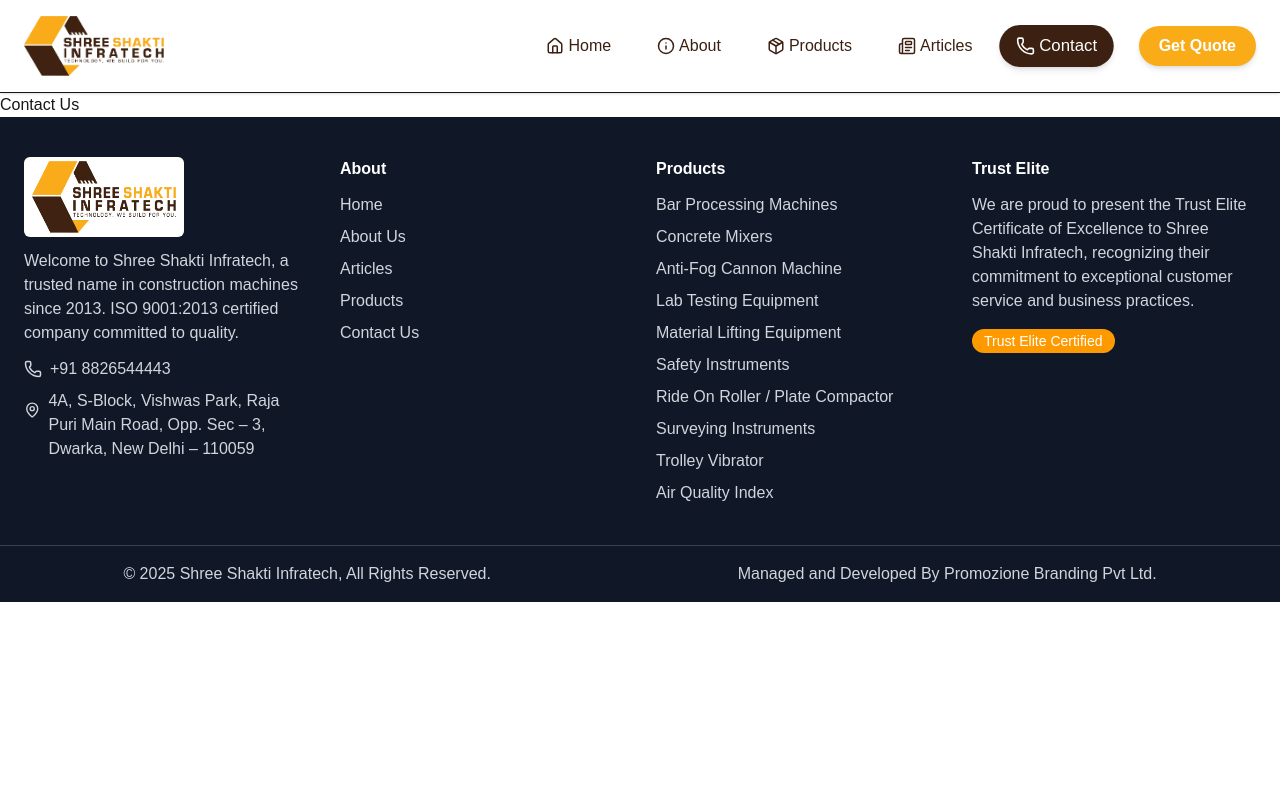
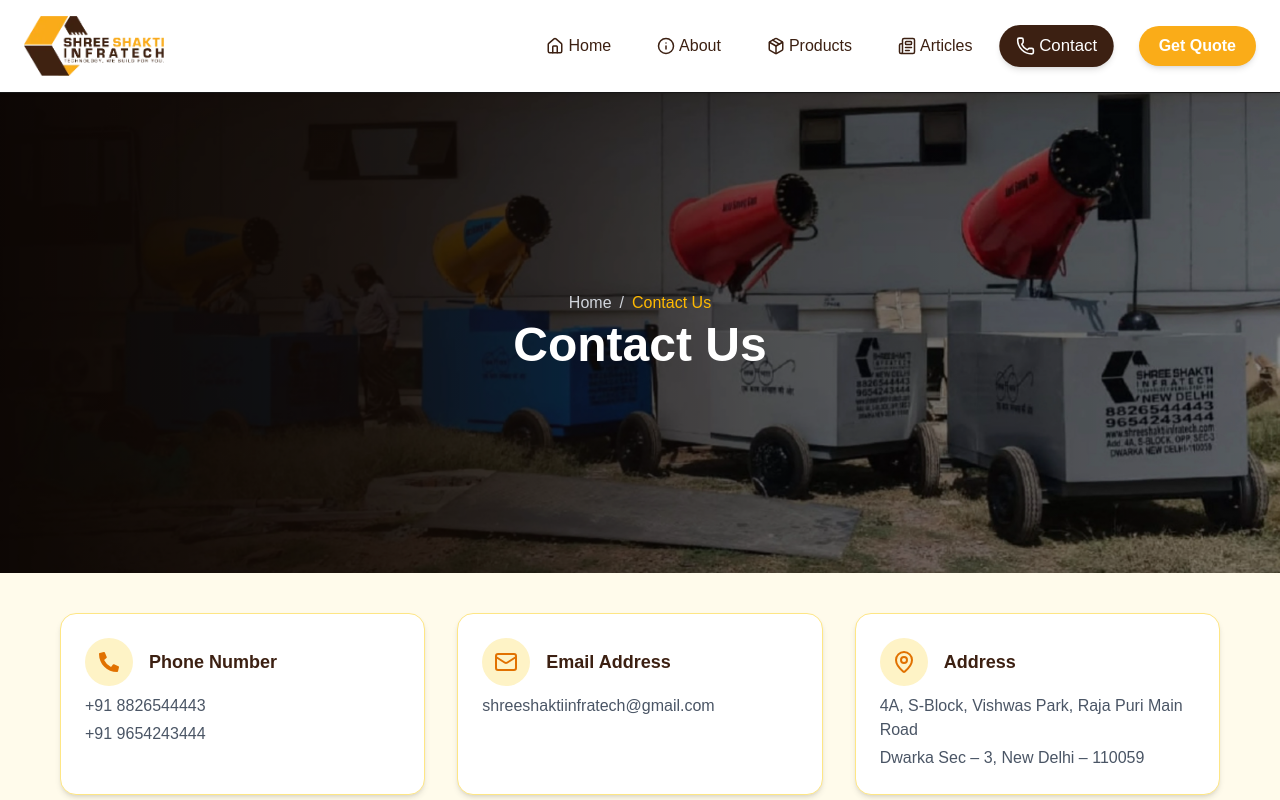
Before and after one commit to Anshumantyagi2004/bar-bending-machine-importer, a Next.js app: page /contact-us in a window 1280 px wide. Shown: the top 800 px of the page. Built offline with nearby package versions, Linux system fonts and the light colour scheme.

Commit message:
contact page

```diff
--- /dev/null
+++ b/src/app/contact-us/ContactUs.jsx
@@ -0,0 +1,92 @@
+"use client";
+import React from 'react'
+import { motion } from "framer-motion";
+import Link from 'next/link';
+import FormSection from '@/components/Main/FormSection';
+import { FaPhoneAlt } from "react-icons/fa";
+import { Mail, MapPin } from "lucide-react";
+
+export default function ContactUs() {
+    const cardData = [
+        {
+            icon: <FaPhoneAlt />,
+            title: "Phone Number",
+            content: ["+91 8826544443", "+91 9654243444"],
+        },
+        {
+            icon: <Mail />,
+            title: "Email Address",
+            content: ["shreeshaktiinfratech@gmail.com"],
+        },
+        {
+            icon: <MapPin />,
+            title: "Address",
+            content: [
+                "4A, S-Block, Vishwas Park, Raja Puri Main Road",
+                "Dwarka Sec – 3, New Delhi – 110059",
+            ],
+        },
+    ];
+    return (<>
+        <section className="relative h-[60vh] flex items-center justify-center bg-cover bg-center"
+            style={{ backgroundImage: "url('/banner-1.webp')" }}>
+            <div className="absolute inset-0 bg-gradient-to-r from-black/80 via-black/60 to-black/40"></div>
+            <div className="relative z-10 text-center px-6 max-w-3xl">
+                <motion.div
+                    initial={{ opacity: 0, y: -20 }}
+                    animate={{ opacity: 1, y: 0 }}
+                    transition={{ duration: 0.6 }}
+                    className="text-sm md:text-base text-gray-300"
+                >
+                    <Link href="/" className="hover:text-amber-400 transition">
+                        Home
+                    </Link>
+                    <span className="mx-2">/</span>
+                    <span className="text-amber-400">Contact Us</span>
+                </motion.div>
+
+                <motion.h1
+                    initial={{ opacity: 0, y: 40 }}
+                    animate={{ opacity: 1, y: 0 }}
+                    transition={{ duration: 0.8 }}
+                    className="text-3xl md:text-5xl font-extrabold text-white leading-tight"
+                >
+                    Contact Us
+                </motion.h1>
+            </div>
+        </section>
+
+        <section className="w-full pt-10 pb-5 bg-amber-50 md:px-15 px-4">
+            <div className="grid md:grid-cols-3 md:gap-8 gap-5">
+                {cardData.map((card, index) => (
+                    <motion.div
+                        key={index}
+                        initial={{ opacity: 0, y: 50 }}
+                        whileInView={{ opacity: 1, y: 0 }}
+                        transition={{ duration: 0.5, delay: index * 0.2 }}
+                        whileHover={{ scale: 1.06 }}
+                        className="group bg-white rounded-2xl p-6 shadow-md border border-amber-200 hover:shadow-xl transition duration-300"
+                    >
+                        <div className="flex items-center gap-4 mb-2">
+                            <div className="w-12 h-12 flex items-center justify-center rounded-full bg-amber-100 text-amber-600 text-xl group-hover:bg-[#3C2012] group-hover:text-white transition duration-300">
+                                {card.icon}
+                            </div>
+
+                            <h3 className="text-lg font-semibold text-[#3C2012]">
+                                {card.title}
+                            </h3>
+                        </div>
+
+                        <div className="text-gray-600 space-y-1">
+                            {card.content.map((line, i) => (
+                                <p key={i}>{line}</p>
+                            ))}
+                        </div>
+                    </motion.div>
+                ))}
+            </div>
+        </section>
+
+        <FormSection />
+    </>)
+}
--- a/src/app/contact-us/page.js
+++ b/src/app/contact-us/page.js
@@ -1,7 +1,11 @@
 import React from 'react'
+import ContactUs from './ContactUs'
+
+export const metadata = {
+  title: "Contact Bar Bending Machine Importer| Shree Shakti Infratech ",
+  description: "Get in touch with Shree Shakti Infratech for bar bending machines and construction equipment. Contact us for expert support, quick quotes, and reliable service across India.",
+};
 
 export default function page() {
-  return (
-    <div>Contact Us</div>
-  )
+  return (<><ContactUs /></>)
 }
```
